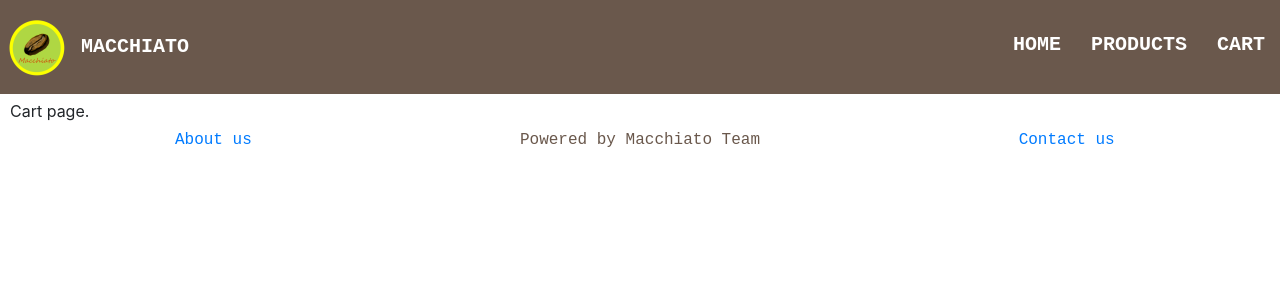
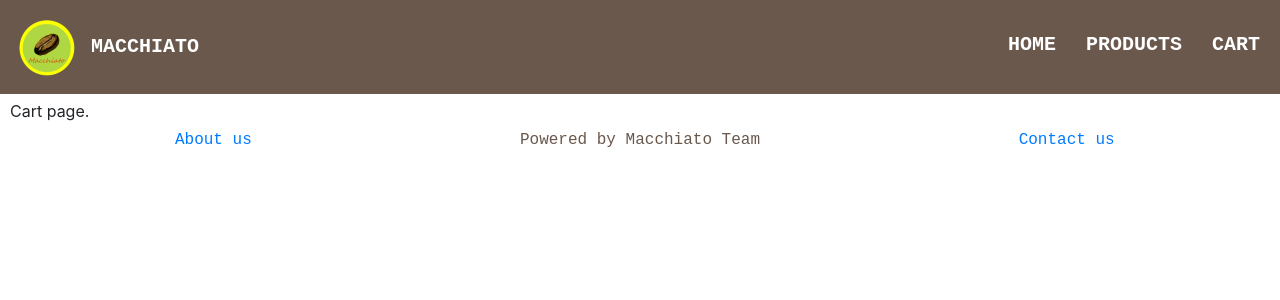
Before and after one commit to tuterdust/ECommerce, a Django app: page /cart/ in a window 1280 px wide. Shown: the top 300 px of the page. Run offline with Django 3.2, Linux system fonts and the light colour scheme; some libraries are stand-ins or nearby versions.

Commit message:
padding logo

```diff
--- a/src/main/static/css/templates.css
+++ b/src/main/static/css/templates.css
@@ -8,12 +8,16 @@ body {
   text-align: center;
 }
 
+.menu-navbar #menu-tab {
+  padding: 0px 5px;
+}
+
 .menu-navbar a {
   float: left;
   display: block;
   color: white !important;
   text-align: center;
-  padding: 15px 5px;
+  padding: 15px 15px;
   text-decoration: none;
   font-size: 20px;
   font-family: "Courier New";
@@ -52,7 +56,6 @@ body {
   color: #81a774 !important;
 }
 
-
 .main-content {
   margin: 0px 0px !important;
   padding: 5px 10px;
```
